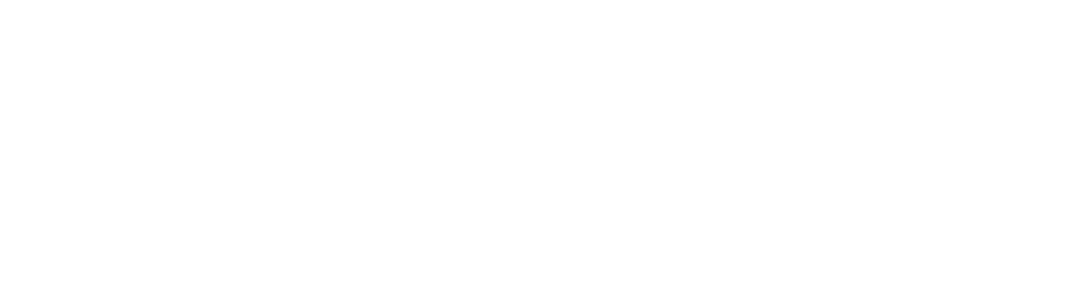
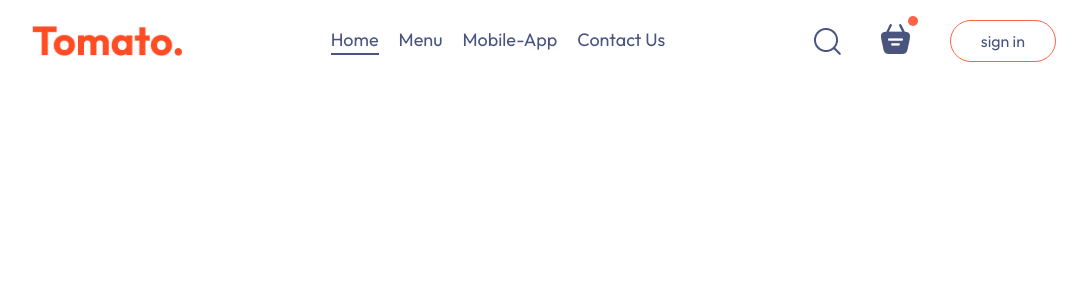
Before and after one commit to Shakithyanshaw/tomato-food-delivery, a React (Vite) app in the folder frontend/: page / in a window 1280 px wide. Shown: the top 300 px of the page, without its empty margins (96-1183 px from the left). Built offline with nearby package versions, Linux system fonts and the light colour scheme.

Commit message:
code navbar.jsx & navbar.css

```diff
--- a/frontend/src/components/Navbar/Navbar.css
+++ b/frontend/src/components/Navbar/Navbar.css
@@ -0,0 +1,62 @@
+.navbar {
+  padding: 20px 0px;
+  display: flex;
+  justify-content: space-between;
+  align-items: center;
+}
+
+.navbar .logo {
+  width: 150px;
+}
+
+.navbar-menu {
+  display: flex;
+  list-style: none;
+  gap: 20px;
+  color: #49557e;
+  font-size: 18px;
+}
+
+.navbar-right {
+  display: flex;
+  align-items: center;
+  gap: 40px;
+}
+
+.navbar button {
+  background: transparent;
+  font-size: 16px;
+  color: #49557e;
+  border: 1px solid tomato;
+  padding: 10px 30px;
+  border-radius: 50px;
+  cursor: pointer;
+  transition: 0.3s;
+}
+
+.navbar button:hover {
+  background-color: #fff4f2;
+}
+
+.navbar .active {
+  padding-bottom: 2px;
+  border-bottom: 2px solid #49557e;
+}
+
+.navbar li {
+  cursor: pointer;
+}
+
+.navbar-search-icon {
+  position: relative;
+}
+
+.navbar-search-icon .dot {
+  position: absolute;
+  min-width: 10px;
+  min-height: 10px;
+  background-color: tomato;
+  border-radius: 5px;
+  top: -8px;
+  right: -8px;
+}
--- a/frontend/src/components/Navbar/Navbar.jsx
+++ b/frontend/src/components/Navbar/Navbar.jsx
@@ -1,8 +1,49 @@
-import React from 'react';
+import React, { useState } from 'react';
 import './Navbar.css';
+import { assets } from '../../assets/assets';
 
 const Navbar = () => {
-  return <div className="navbar"></div>;
+  const [menu, setMenu] = useState('home');
+
+  return (
+    <div className="navbar">
+      <img src={assets.logo} alt="Logo" className="logo" />
+      <ul className="navbar-menu">
+        <li
+          onClick={() => setMenu('home')}
+          className={menu === 'home' ? 'active' : ''}
+        >
+          Home
+        </li>
+        <li
+          onClick={() => setMenu('menu')}
+          className={menu === 'menu' ? 'active' : ''}
+        >
+          Menu
+        </li>
+        <li
+          onClick={() => setMenu('mobile-app')}
+          className={menu === 'mobile-app' ? 'active' : ''}
+        >
+          Mobile-App
+        </li>
+        <li
+          onClick={() => setMenu('contact')}
+          className={menu === 'contact' ? 'active' : ''}
+        >
+          Contact Us
+        </li>
+      </ul>
+      <div className="navbar-right">
+        <img src={assets.search_icon} alt="search" className="search-icon" />
+        <div className="navbar-search-icon">
+          <img src={assets.basket_icon} alt="basket" className="basket-icon" />
+          <div className="dot"></div>
+        </div>
+        <button>sign in</button>
+      </div>
+    </div>
+  );
 };
 
 export default Navbar;
--- a/frontend/src/index.css
+++ b/frontend/src/index.css
@@ -1,7 +1,10 @@
+@import url('https://fonts.googleapis.com/css2?family=Outfit:wght@100..900&display=swap');
+
 * {
   padding: 0;
   margin: 0;
   box-sizing: border-box;
+  font-family: outfit;
 }
 
 body {
@@ -12,3 +15,8 @@ a {
   text-decoration: none;
   color: inherit;
 }
+
+.app {
+  width: 80%;
+  margin: auto;
+}
```
